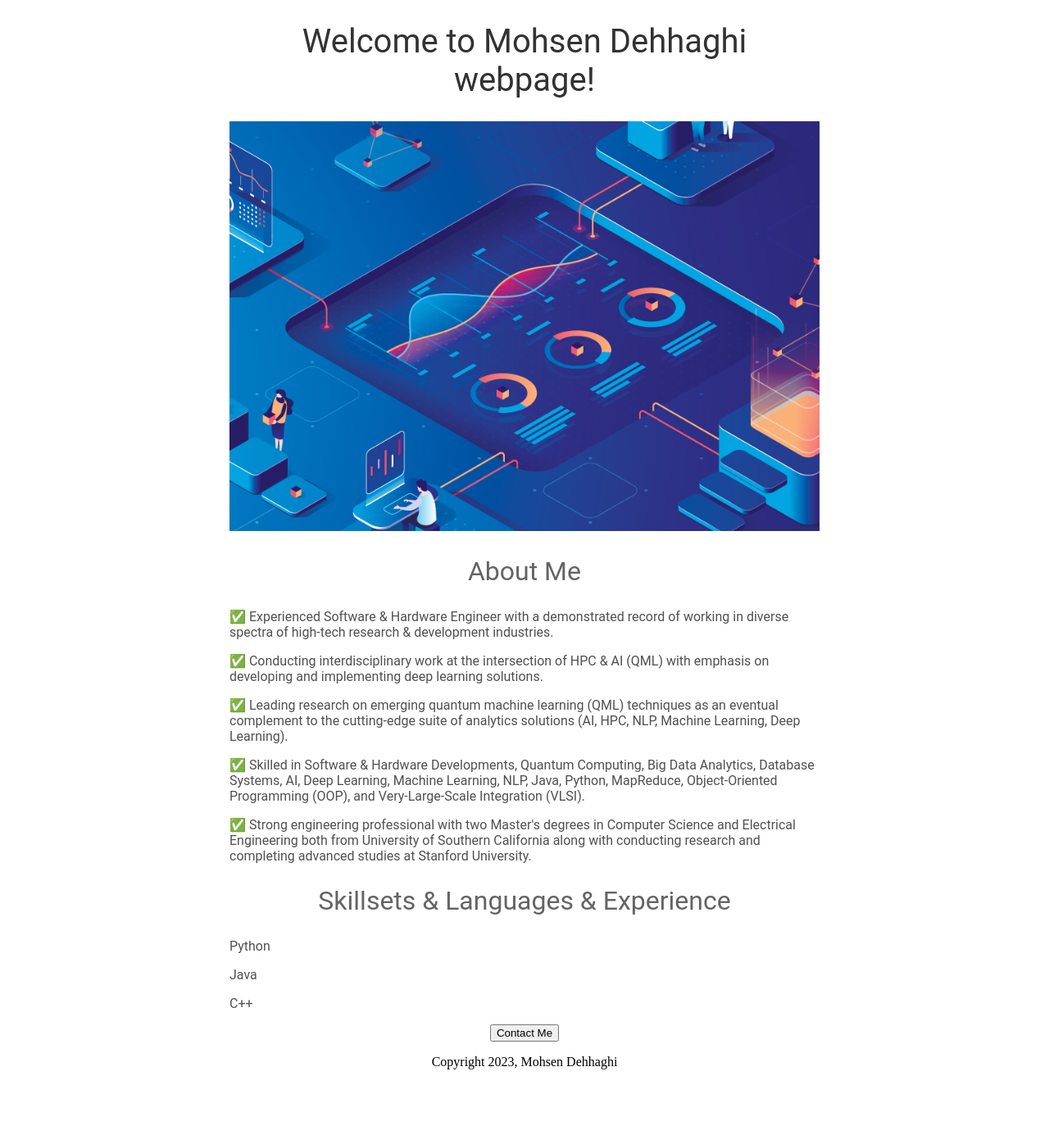
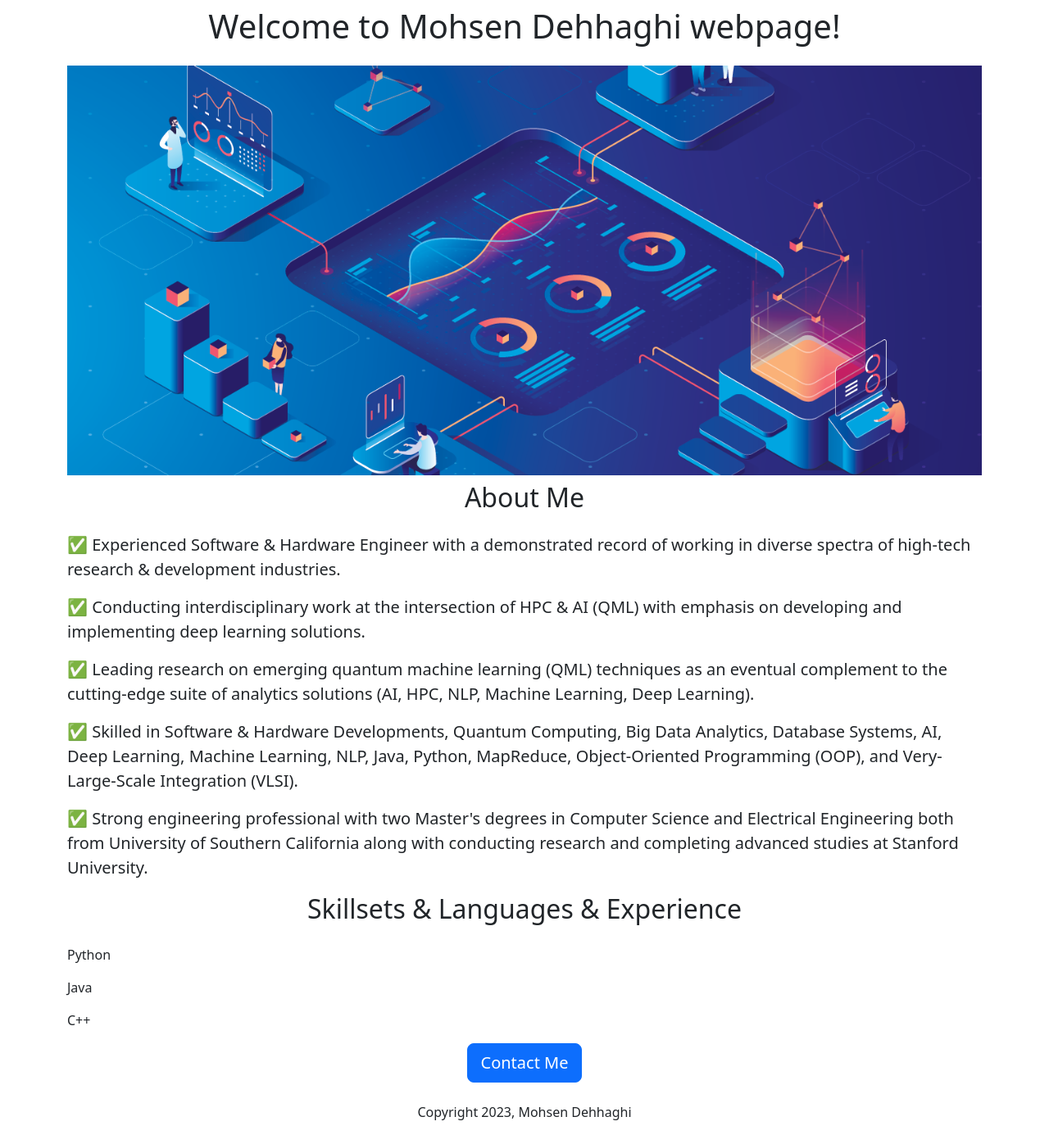
Before and after one commit to Mohdeh/mohsen-web-v2, a Flask app: page / in a window 1280 px wide. Shown: the whole page at 82% size. Before the commit the page ends 1305 px from the top, so only its background shows below. Run offline with Flask 2, Linux system fonts and the light colour scheme.

Commit message:
2-bootstrap css

```diff
--- a/templates/home.html
+++ b/templates/home.html
@@ -2,63 +2,44 @@
 <html>
   <head>
     <title> Mohsen Portfolio Web </title>
+    <meta charset="utf-8">
+    <meta name="viewport" content="width=device-width, initial-scale=1">
+    <link href="https://cdn.jsdelivr.net/npm/bootstrap@5.3.0-alpha1/dist/css/bootstrap.min.css" rel="stylesheet" integrity="sha384-GLhlTQ8iRABdZLl6O3oVMWSktQOp6b7In1Zl3/Jr59b6EGGoI1aFkw7cmDA6j6gD" crossorigin="anonymous">
     <style>
-      h1 {
-        font-size: 40px;
-        font-family: Roboto;
-        font-weight: normal;
-        color: rgb(50, 50, 50);
-        text-align: center;
-      }
       #banner {
         width: 100%;
         height: 500px;
         object-fit: cover;
       }
-      h2 {
-        font-family: Roboto;
-        font-size: 32px;
-        color: rgb(100, 100, 100);
-        text-align: center;
-        font-weight: normal;
-      }
-      .bodytext {
-        font-family: Roboto;
-        color: rgb(80, 80, 80);
-      }
-      #container {
-        max-width: 720px;
-        margin: 0 auto;
-      }
     </style>
   </head>
   <body>
-    <div id="container">
-        <h1>Welcome to Mohsen Dehhaghi webpage!</h1>
-      <img id="banner" src="https://mohsen-web.mohsendehhaghi.repl.co/static/systemdesign.jpg" alt="System Design">
-      <h2>About Me</h2>
-      <p class="bodytext">
+    <div class="container">
+        <h1 class="text-center mt-2 mb-4"> Welcome to Mohsen Dehhaghi webpage! </h1>
+      <img class="img-fluid" id="banner" src="https://mohsen-web.mohsendehhaghi.repl.co/static/systemdesign.jpg" alt="System Design">
+      <h2 class="text-center mt-2 mb-4"> About Me </h2>
+      <p class="lead">
         ✅ Experienced Software & Hardware Engineer with a demonstrated record of working in diverse spectra of high-tech research & development industries.
       </p>
-      <p class="bodytext">
+      <p class="lead">
   ✅ Conducting interdisciplinary work at the intersection of HPC & AI (QML) with emphasis on developing and implementing deep learning solutions.
       </p>
-      <p class="bodytext">
+      <p class="lead">
   ✅ Leading research on emerging quantum machine learning (QML) techniques as an eventual complement to the cutting-edge suite of analytics solutions (AI, HPC, NLP, Machine Learning, Deep Learning).
       </p>
-      <p class="bodytext">
+      <p class="lead">
   ✅ Skilled in Software & Hardware Developments, Quantum Computing, Big Data Analytics, Database Systems, AI, Deep Learning, Machine Learning, NLP, Java, Python, MapReduce, Object-Oriented Programming (OOP), and Very-Large-Scale Integration (VLSI).
       </p>
-      <p class="bodytext">
+      <p class="lead">
   ✅ Strong engineering professional with two Master's degrees in Computer Science and Electrical Engineering both from University of Southern California along with conducting research and completing advanced studies at Stanford University.
       </p>
-      <h2>Skillsets & Languages & Experience</h2>
-      <p class="bodytext"> Python </p>
-      <p class="bodytext"> Java </p>
-      <p class="bodytext"> C++ </p>
-      <div style="text-align:center;">
-        <button>Contact Me</button>
-        <p> Copyright 2023, Mohsen Dehhaghi</p>
+      <h2 class="text-center mt-2 mb-4"> Skillsets & Languages & Experience </h2>
+      <p> Python </p>
+      <p> Java </p>
+      <p> C++ </p>
+      <div class="text-center">
+        <button class="btn btn-primary btn-lg"> Contact Me </button>
+        <p class="mt-4"> Copyright 2023, Mohsen Dehhaghi</p>
       </div>
       <link rel="icon"
         type="image/ico"
```
